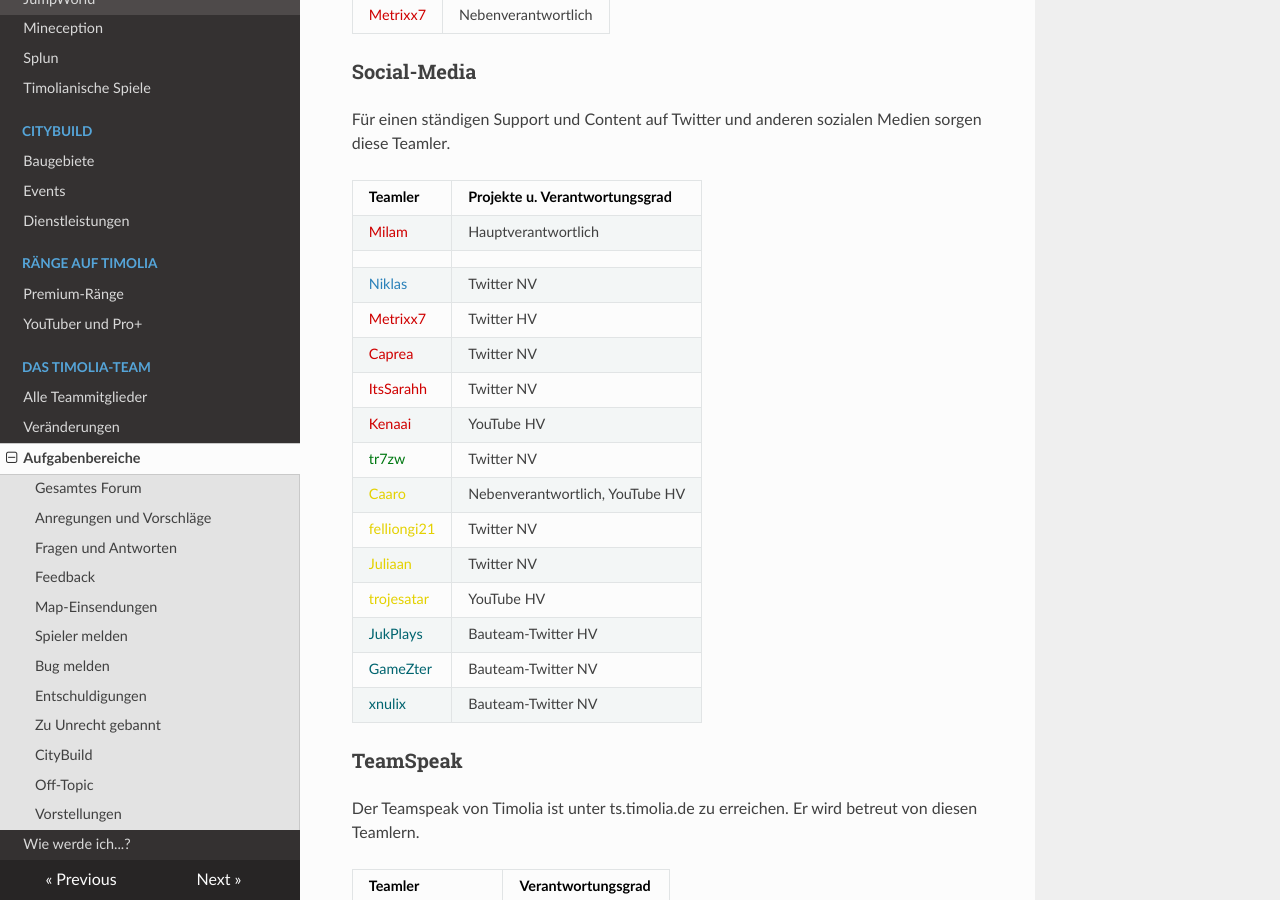
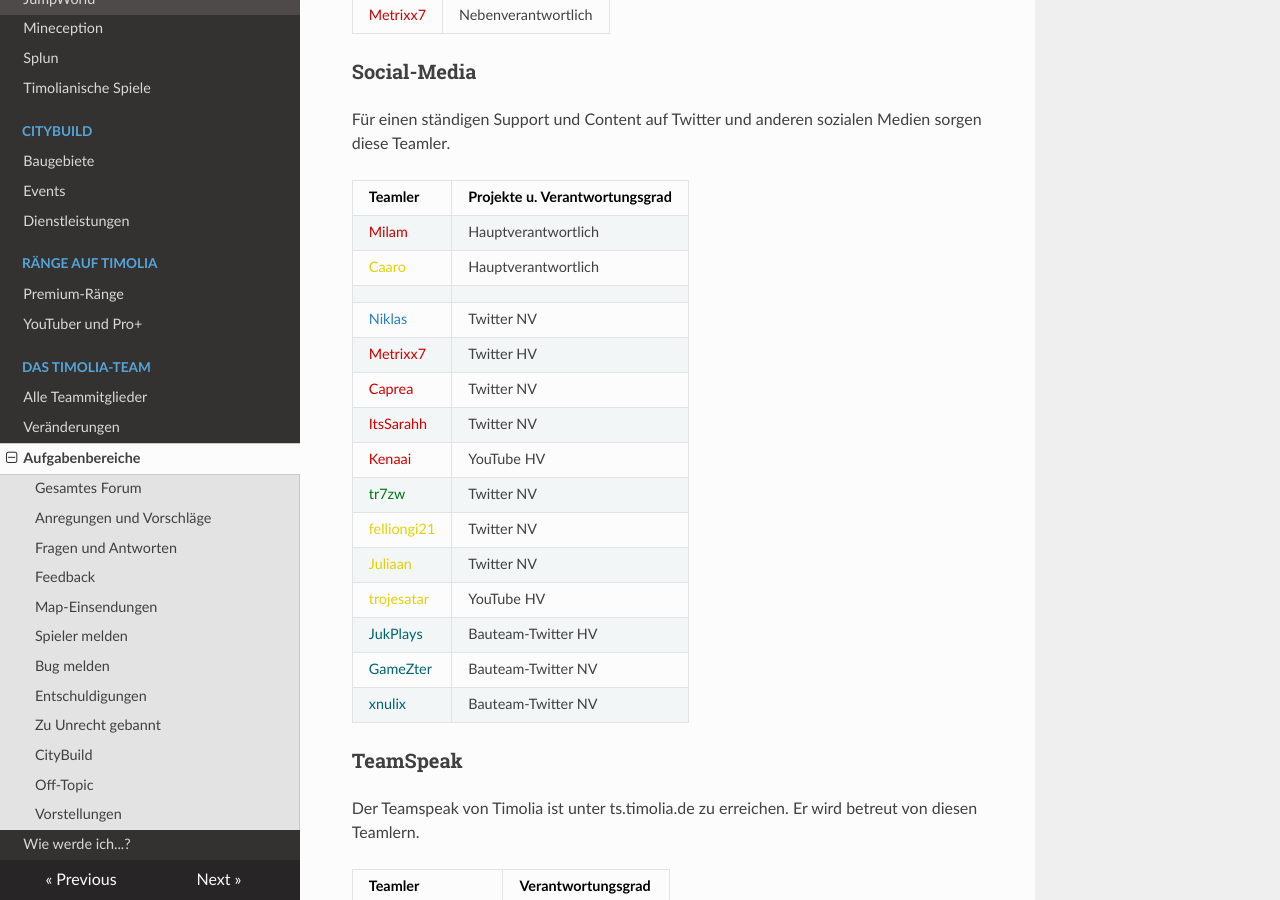
Before and after one commit to TimoliaDE/HowTo, an MkDocs documentation site: the page built from docs/team/responsibilities.md, in a window 1280 px wide and 900 px high, scrolled down 4395 px. Built offline with MkDocs 1.6.1, drawn with Linux system fonts in a browser that asks for light colours; nearby versions of some CDN libraries; old or Windows-style settings are respelled for this version of MkDocs.

Commit message:
Update responsibilities.md

```diff
--- a/docs/team/responsibilities.md
+++ b/docs/team/responsibilities.md
@@ -152,6 +152,7 @@ Für einen ständigen Support und Content auf Twitter und anderen sozialen Medie
 | Teamler | Projekte u. Verantwortungsgrad |
 | ------ | ------ |
 |<span style="color:#CF0101">Milam</span> | Hauptverantwortlich |
+|<span style="color:#E4D100">Caaro</span> | Hauptverantwortlich |
 | | |
 |<span style="color:#2980b9">Niklas</span>| Twitter NV |
 |<span style="color:#CF0101">Metrixx7</span> | Twitter HV |
@@ -159,7 +160,6 @@ Für einen ständigen Support und Content auf Twitter und anderen sozialen Medie
 |<span style="color:#CF0101">ItsSarahh</span> | Twitter NV|
 |<span style="color:#CF0101">Kenaai</span> | YouTube HV |
 |<span style="color:#007812">tr7zw</span> | Twitter NV |
-|<span style="color:#E4D100">Caaro</span> | Nebenverantwortlich, YouTube HV |
 |<span style="color:#E4D100">felliongi21</span> | Twitter NV |
 |<span style="color:#E4D100">Juliaan</span> | Twitter NV |
 |<span style="color:#E4D100">trojesatar</span> | YouTube HV |
```
